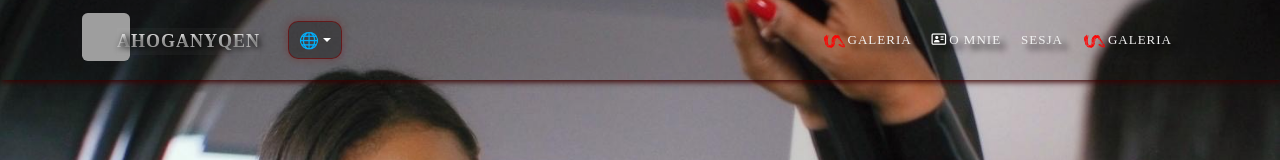
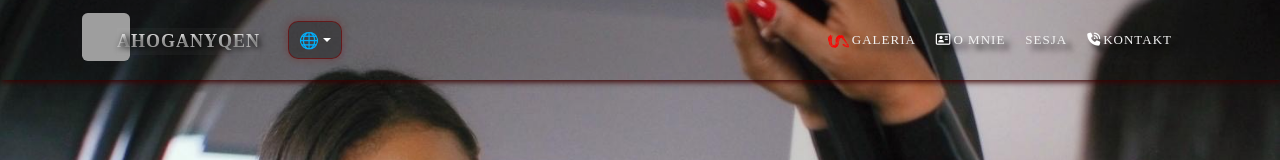
Before and after one commit to JJ99Wrocc/MahoganyQen, a React (Create React App) app: page / in a window 1280 px wide. Shown: the top 160 px of the page. Built offline with nearby package versions, Linux system fonts and the light colour scheme; no server answers; grey boxes are pictures that could not be loaded.

Commit message:
Update footer and sessions for smooth scrolling

```diff
--- a/src/components/navbar.js
+++ b/src/components/navbar.js
@@ -266,19 +266,19 @@ function ColorSchemesExample() {
 
               <hr className="hr" />
 
-        <Nav.Link
+  <Nav.Link
   role="menuitem"
   tabIndex={0}
   onClick={() => {
-    const section = document.getElementById("gallery");
+    const section = document.getElementById("contact-title");
     if (section) {
       section.scrollIntoView({ behavior: "smooth" });
     }
     handleClose();
   }}
 >
-  <img src={Icon} alt="" aria-hidden="true" className="red" />
-  {t("gallery")}
+  <i className="fa-solid fa-phone-volume nav-icon" aria-hidden="true"></i>
+  {t("contact")}
 </Nav.Link>
             </Nav>
           </Offcanvas.Body>
```
